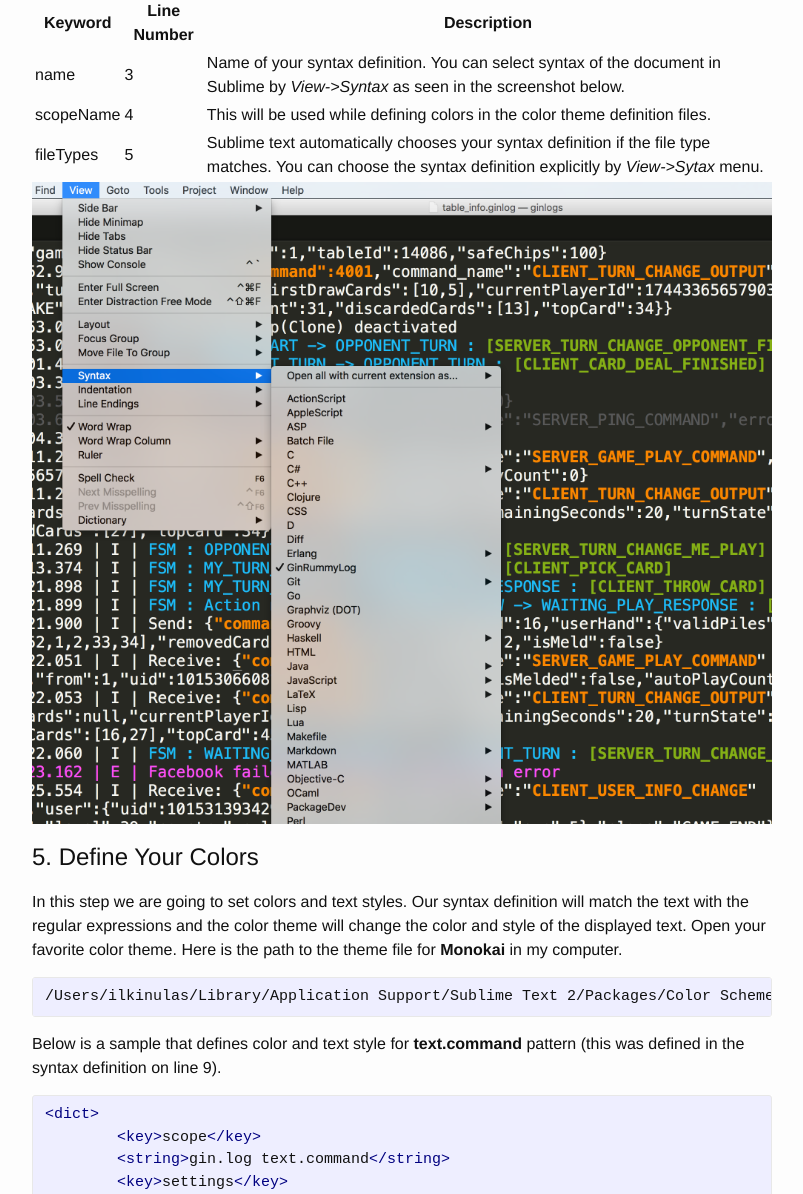
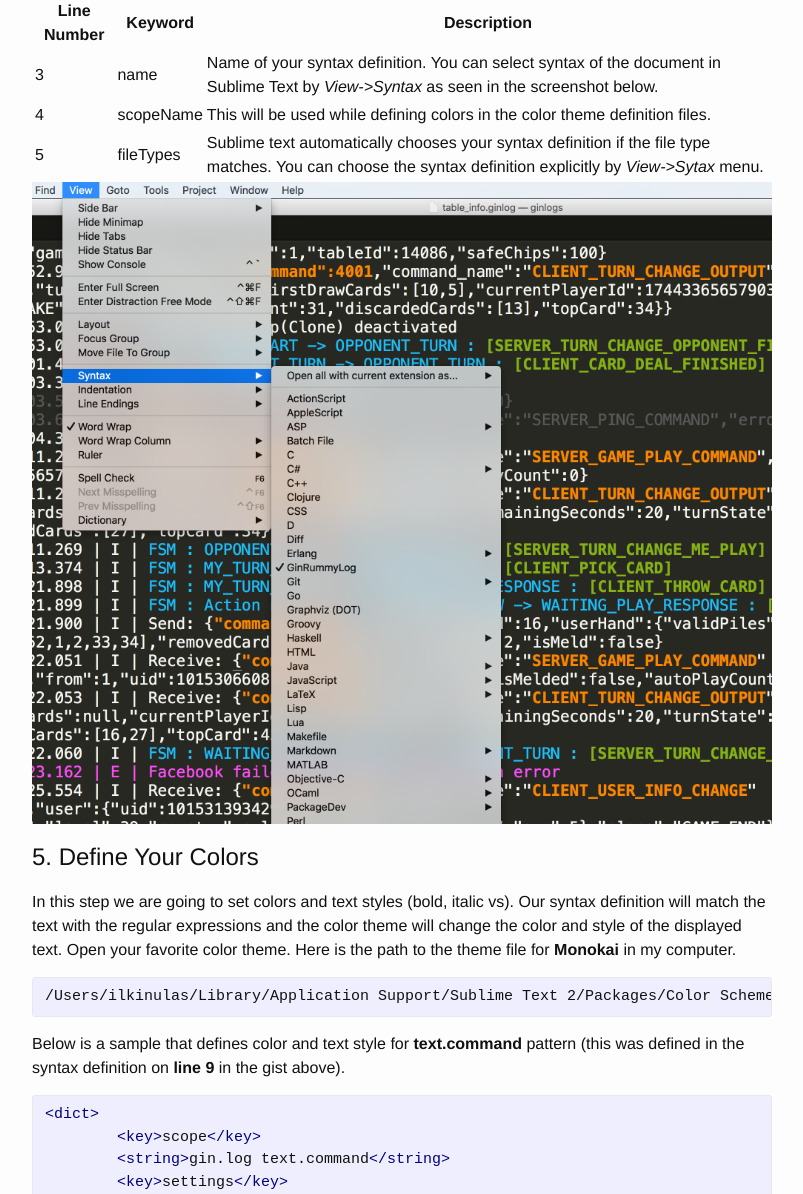
Before and after one commit to ilkinulas/ilkinulas.github.io, a Jekyll site: the page built from _posts/2016-02-05-sublime-text-syntax-highlighting.markdown, in a window 1280 px wide and 1400 px high, scrolled down 1433 px, cut to the strip 206-1400 px from the top of the window. Shown: the whole strip, without its empty margins (238-1041 px from the left). Built offline with Jekyll 4.4.1, drawn with Linux system fonts in a browser that asks for light colours; comment, search, counter and statistics services are not loaded; some of the changed text lies outside the part shown.

```diff
--- a/_posts/2016-02-05-sublime-text-syntax-highlighting.markdown
+++ b/_posts/2016-02-05-sublime-text-syntax-highlighting.markdown
@@ -22,29 +22,32 @@ After installing [PackageDev](https://github.com/SublimeText/PackageDev), create
 
 # 4. Define Your Syntax
 Defining a syntax is simply writing regular expressions to find text in the document. [Here](http://docs.sublimetext.info/en/latest/reference/syntaxdefs.html) is an official documentation about writing syntax definitions for Sublime Text.
-In this step you need to write a lot of regular expressions to match the text in your documents. I have used [this](http://regexr.com/) online tool to test the regular expressions.
+In this step you need to write regular expressions to match the text in your documents. I have used [this](http://regexr.com/) online tool to test the regular expressions.
 
 Below is a syntax definition file for our logs. It is good for a starting point because it is simple.
 
 <script src="https://gist.github.com/ilkinulas/3c73f17557a7dcc910d3.js"></script>
 
-|Keyword    | Line Number | Description |
+|Line Number| Keyword     | Description |
 |-----------|-------------|-------------|
-|name       |     3       |Name of your syntax definition. You can select syntax of the document in Sublime by _View->Syntax_ as seen in the screenshot below.|
-|scopeName  |     4       | This will be used while defining colors in the color theme definition files.|
-|fileTypes  |     5       | Sublime text automatically chooses your syntax definition if the file type matches. You can choose the syntax definition explicitly by _View->Sytax_ menu.|
+|3          |  name       |Name of your syntax definition. You can select syntax of the document in Sublime Text by _View->Syntax_ as seen in the screenshot below.|
+|4          |  scopeName  | This will be used while defining colors in the color theme definition files.|
+|5          |  fileTypes  | Sublime text automatically chooses your syntax definition if the file type matches. You can choose the syntax definition explicitly by _View->Sytax_ menu.|
+
 
 
 ![Syntax Choosing](/assets/syntaxhighlighting/syntax_choosing.png)
 
+
+
 # 5. Define Your Colors
-In this step we are going to set colors and text styles. Our syntax definition will match the text with the regular expressions and the color theme will change the color and style of the displayed text. Open your favorite color theme. Here is the path to the theme file for **Monokai** in my computer.
+In this step we are going to set colors and text styles (bold, italic vs). Our syntax definition will match the text with the regular expressions and the color theme will change the color and style of the displayed text. Open your favorite color theme. Here is the path to the theme file for **Monokai** in my computer.
 
 {% highlight bash %}
 /Users/ilkinulas/Library/Application Support/Sublime Text 2/Packages/Color Scheme - Default/Monokai.tmTheme
 {% endhighlight %}
 
-Below is a sample that defines color and text style for  **text.command** pattern (this was defined in the syntax definition on line 9).
+Below is a sample that defines color and text style for  **text.command** pattern (this was defined in the syntax definition on **line 9** in the gist above).
 
 {% highlight xml %}
 <dict>
```
Also changed, not shown: other parts of _posts/2016-02-05-sublime-text-syntax-highlighting.markdown (+1 -1 lines), about.md (+12 -0 lines), assets/about/cover_about_page.jpg (added).
